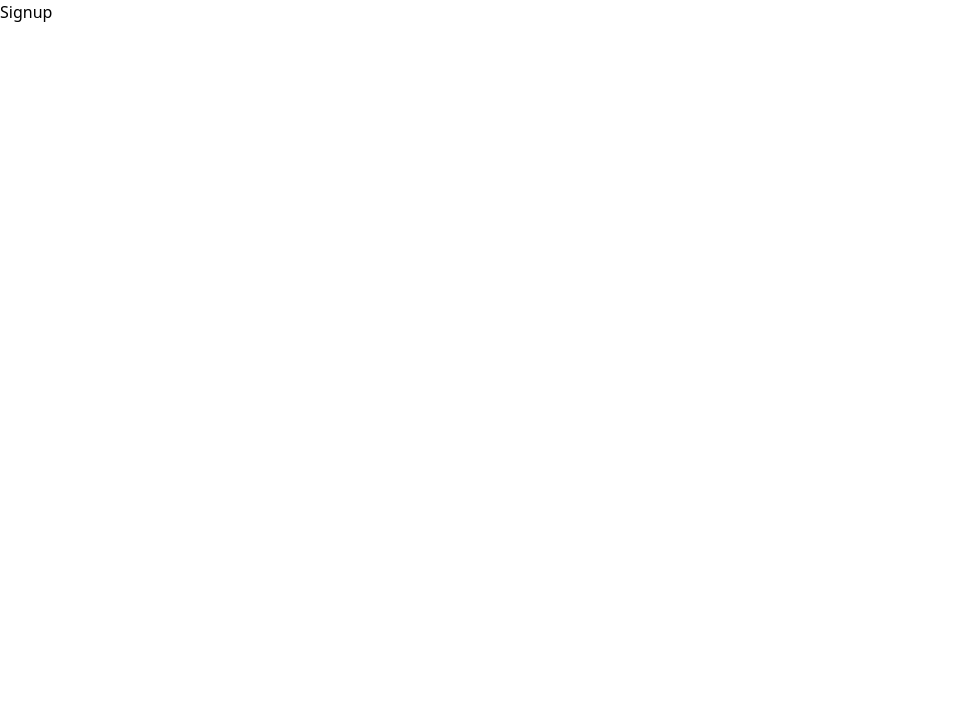
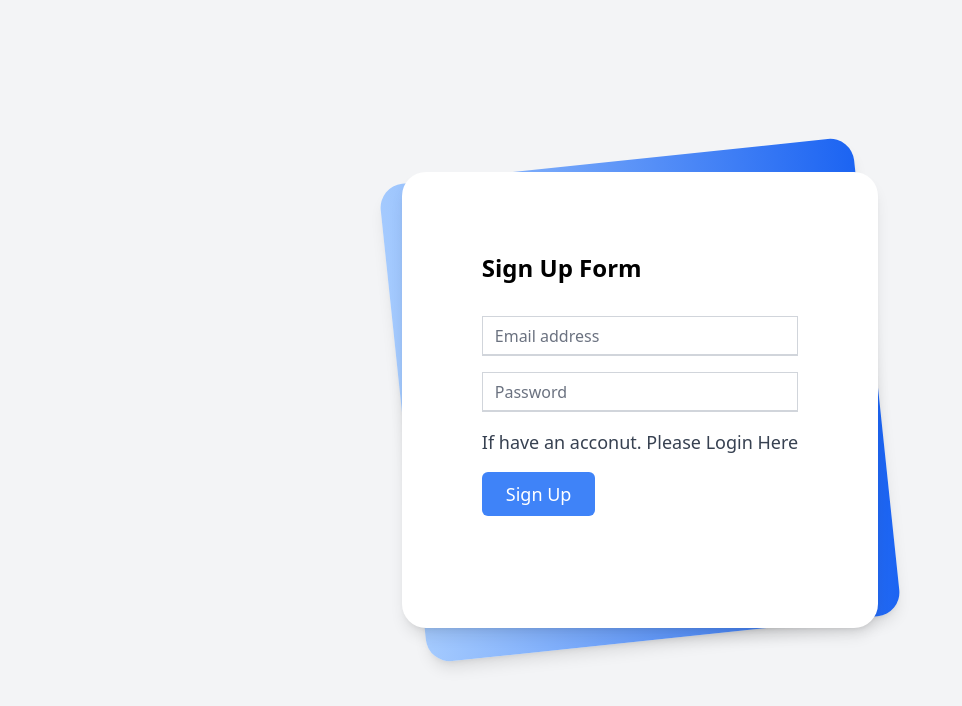
Before and after one commit to SanjayaPrasadRajapaksha/Book-Store-App-MERN, a React (Vite) app in the folder mern-client/: page /sign-up in a window 1280 px wide. Shown: the top 706 px of the page, without its empty margins (0-962 px from the left). Built offline with nearby package versions, Linux system fonts and the light colour scheme; no server answers.

Commit message:
Create user email authorization

```diff
--- a/mern-client/src/components/BookCards.jsx
+++ b/mern-client/src/components/BookCards.jsx
@@ -13,7 +13,7 @@ import { FaCartShopping } from 'react-icons/fa6';
 import { Pagination } from 'swiper/modules';
 
 const BookCards = ({ headLine, books }) => {
-   console.log(books);
+
     return (
         <div className='my-16 px-4 lg:px-24'>
             <h2 className='text-5xl text-center font-bold text-black my-5'>
--- a/mern-client/src/components/Navbar.jsx
+++ b/mern-client/src/components/Navbar.jsx
@@ -1,14 +1,17 @@
-import React, { useState } from 'react'
+import React, { useContext, useState } from 'react'
 import { useEffect } from 'react';
 import { Link, NavLink } from 'react-router-dom';
 
 //reat icons
 import { FaBarsStaggered, FaBlog, FaXmark } from "react-icons/fa6";
+import { AuthContext } from '../contects/AuthProvider';
 
 const Navbar = () => {
     const [isMenuOpen, setIsMenuOpen] = useState(false);
     const [isSticky, setIsSticky] = useState(false);
 
+    const {user}=useContext(AuthContext);
+    console.log(user);
     //toggle menu
 
     const toggleMenu = () => {
@@ -77,6 +80,9 @@ const Navbar = () => {
                     {/* btn for lg devices */}
                     <div className='space-x-12 hidden lg:flex items-center'>
                         <button><FaBarsStaggered className='w-5 hover:text-blue-700' /></button>
+                        {
+                            user? user.email : ""
+                        }
                     </div>
 
                     {/* btn for the mobile devices */}
--- a/mern-client/src/components/Signup.jsx
+++ b/mern-client/src/components/Signup.jsx
@@ -1,9 +1,69 @@
-import React from 'react'
+import React, { useContext, useState } from 'react'
+import { Link, useLocation, useNavigate } from 'react-router-dom'
+import { AuthContext } from '../contects/AuthProvider'
 
 const Signup = () => {
-  return (
-    <div>Signup</div>
-  )
+    const { createUser } = useContext(AuthContext);
+    const [error, setError] = useState("error");
+
+    const location = useLocation();
+    const navigate = useNavigate();
+
+    const from = location.state?.from?.pathname || "/";
+
+
+    const handleSignUp = (event) => {
+        event.preventDefault();
+        const form = event.target;
+        const email = form.email.value;
+        const password = form.password.value;
+
+        createUser(email, password)
+            .then((userCredential) => {
+                // Signed up
+                const user = userCredential.user;
+                alert("Sign up succefully")
+                navigate(from,{replace:true})
+                // ...
+            })
+            .catch((error) => {
+                const errorCode = error.code;
+                const errorMessage = error.message;
+                setError(errorMessage)
+                // ..
+            });
+    }
+    return (
+
+        <div className="min-h-screen bg-gray-100 py-6 flex flex-col justify-center sm:py-12">
+            <div className="relative py-3 sm:max-w-xl sm:mx-auto">
+                <div
+                    className="absolute inset-0 bg-gradient-to-r from-blue-300 to-blue-600 shadow-lg transform -skew-y-6 sm:skew-y-0 sm:-rotate-6 sm:rounded-3xl">
+                </div>
+                <div className="relative px-4 py-10 bg-white shadow-lg sm:rounded-3xl sm:p-20">
+                    <div className="max-w-md mx-auto">
+                        <div>
+                            <h1 className="text-2xl font-semibold">Sign Up Form</h1>
+                        </div>
+                        <div className="divide-y divide-gray-200">
+                            <form onSubmit={handleSignUp} className="py-8 text-base leading-6 space-y-4 text-gray-700 sm:text-lg sm:leading-7">
+                                <div className="relative">
+                                    <input id="email" name="email" type="text" className="peer  h-10 w-full border-b-2 border-gray-300 text-gray-900 focus:outline-none focus:borer-rose-600" placeholder="Email address" />
+                                </div>
+                                <div className="relative">
+                                    <input id="password" name="password" type="password" className="peer  h-10 w-full border-b-2 border-gray-300 text-gray-900 focus:outline-none focus:borer-rose-600" placeholder="Password" />
+                                </div>
+                                <p>If have an acconut. Please <Link to="/login" classNameName='text-blue-600 underline'>Login</Link> Here</p>
+                                <div className="relative">
+                                    <button className="bg-blue-500 text-white rounded-md px-6 py-2">Sign Up</button>
+                                </div>
+                            </form>
+                        </div>
+                    </div>
+                </div>
+            </div>
+        </div>
+    )
 }
 
 export default Signup
--- a/mern-client/src/contects/AuthProvider.jsx
+++ b/mern-client/src/contects/AuthProvider.jsx
@@ -1,6 +1,6 @@
-import { Children, createContext, useState } from "react"
+import { Children, createContext, useEffect, useState } from "react"
 import app from "../firebase/firebase.config";
-import { getAuth, createUserWithEmailAndPassword } from "firebase/auth";
+import { getAuth, createUserWithEmailAndPassword, onAuthStateChanged } from "firebase/auth";
 export const AuthContext = createContext();
 const auth = getAuth(app);
 const AuthProvider = ({children}) => {
@@ -11,7 +11,20 @@ const AuthProvider = ({children}) => {
         setLoading(true);
         return createUserWithEmailAndPassword(auth, email, password);
     }
+
+    useEffect( () => {
+    const unsubscribe = onAuthStateChanged(auth,currentUser =>{
+   // console.log(currentUser);
+    setUser(currentUser)
+    setLoading(false);
+    });
+    return () => {
+    return unsubscribe();
+    }
+    },[])
+
     const authInfo = {
+        user,
         createUser
     }
 
```
